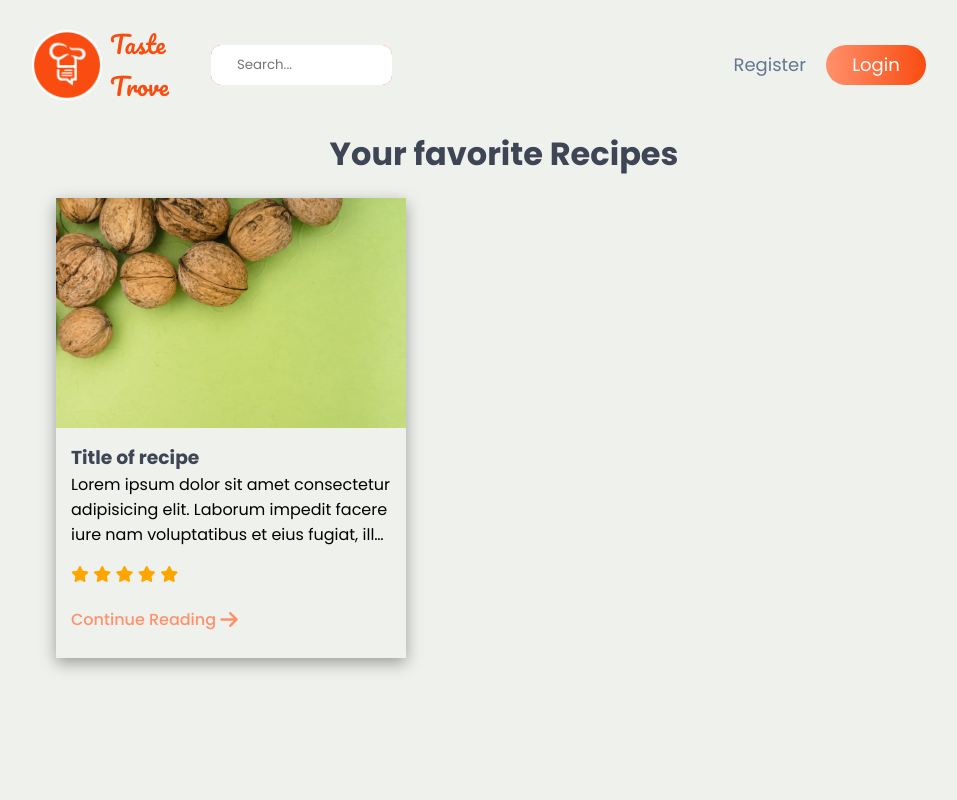
After one commit to Kaushal672/taste-trove, a PHP site: page /favorite-recipe/favorite-recipe.html in a window 1280 px wide. The commit adds this page. Shown: the whole page, without its empty margins (136-1093 px from the left). Run offline with PHP 8.4, Linux system fonts and the light colour scheme.

Commit message:
add favorite page

```diff
--- /dev/null
+++ b/favorite-recipe/favorite-recipe.css
@@ -0,0 +1,30 @@
+@import url('https://fonts.googleapis.com/css2?family=Poppins:wght@400;500;700;800&family=Press+Start+2P&display=swap');
+* {
+    font-family: 'Poppins', sans-serif;
+    margin: 0;
+    padding: 0;
+}
+
+.wrapper {
+    display: flex;
+    flex-direction: column;
+    width: 100%;
+    align-items: center;
+    margin-top: 130px;
+    margin-bottom: 40px;
+}
+
+h1 {
+    margin-bottom: 20px;
+}
+
+.user-recipe-container {
+    display: grid;
+    grid-template-columns: 1fr 1fr 1fr 1fr;
+    gap: 20px;
+    width: 70%;
+}
+
+.favorite-card {
+    box-shadow: rgba(0, 0, 0, 0.35) 0px 5px 15px;
+}
--- /dev/null
+++ b/favorite-recipe/favorite-recipe.html
@@ -0,0 +1,79 @@
+<!DOCTYPE html>
+<html lang="en">
+    <head>
+        <meta charset="UTF-8" />
+        <meta name="viewport" content="width=device-width, initial-scale=1.0" />
+        <title>Document</title>
+        <link rel="stylesheet" href="./favorite-recipe.css" />
+        <link rel="stylesheet" href="../styles/style.css" />
+        <link
+            rel="stylesheet"
+            href="https://cdnjs.cloudflare.com/ajax/libs/font-awesome/6.5.2/css/all.min.css"
+            integrity="sha512-SnH5WK+bZxgPHs44uWIX+LLJAJ9/2PkPKZ5QiAj6Ta86w+fsb2TkcmfRyVX3pBnMFcV7oQPJkl9QevSCWr3W6A=="
+            crossorigin="anonymous"
+            referrerpolicy="no-referrer" />
+        <script type="module" defer src="/js/script.js"></script>
+    </head>
+    <body>
+        <header>
+            <nav class="nav">
+                <div class="logo-container">
+                    <img src="/assets/logo13-circle.png" alt="" class="logo" />
+                    <h4>Taste Trove</h4>
+                </div>
+                <div class="search-bar_container">
+                    <label for="search">Search for stuff</label>
+                    <input
+                        id="search"
+                        type="search"
+                        placeholder="Search..."
+                        autofocus
+                        required />
+                    <button type="submit" class="search-btn">Go</button>
+                </div>
+                <ul class="nav-items">
+                    <li class="nav-item"><a href="/register">Register</a></li>
+                    <li class="nav-item login-btn">
+                        <a href="/login page/login.html">Login</a>
+                    </li>
+                </ul>
+            </nav>
+        </header>
+        <div class="wrapper">
+            <h1>Your favorite Recipes</h1>
+            <div class="user-recipe-container">
+                <div class="recipe-card favorite-card">
+                    <img src="../assets/banner2.jpg" alt="" />
+                    <div class="recipe-card__description">
+                        <h3>Title of recipe</h3>
+                        <p>
+                            Lorem ipsum dolor sit amet consectetur adipisicing
+                            elit. Laborum impedit facere iure nam voluptatibus
+                            et eius fugiat, illo blanditiis deleniti quis
+                            repudiandae deserunt aliquam beatae dolorem delectus
+                            odio maxime? Provident!
+                        </p>
+                        <div class="interactable">
+                            <div class="rating-star">
+                                <span class="fa-solid fa-star"></span>
+                                <span class="fa-solid fa-star"></span>
+                                <span class="fa-solid fa-star"></span>
+                                <span class="fa-solid fa-star"></span>
+                                <span class="fa-solid fa-star"></span>
+                            </div>
+                        </div>
+                    </div>
+                    <a href=""
+                        >Continue Reading
+                        <span
+                            class="fa-solid fa-arrow-right fa-lg"
+                            style="color: #ff916c"></span
+                    ></a>
+                    <span
+                        class="fa-regular fa-bookmark fa-2xl"
+                        style="color: #ff916c"></span>
+                </div>
+            </div>
+        </div>
+    </body>
+</html>
--- a/styles/style.css
+++ b/styles/style.css
@@ -1,3 +1,5 @@
+@import url('https://fonts.googleapis.com/css2?family=Poppins:wght@400;500;700;800&family=Press+Start+2P&display=swap');
+@import url('https://fonts.googleapis.com/css2?family=Pacifico&display=swap');
 * {
     font-family: 'Poppins', sans-serif;
     padding: 0;
@@ -87,6 +89,14 @@ header.grow {
 .nav-item:first-child {
     margin-left: auto;
 }
+.logo-link::before {
+    content: '';
+    position: absolute;
+    left: 0;
+    right: 0;
+    bottom: 0;
+    top: 0;
+}
 
 .nav-item {
     list-style: none;
@@ -114,6 +124,7 @@ header.grow {
     display: flex;
     width: 300px;
     align-items: center;
+    position: relative;
 }
 
 .logo-container > h4 {
@@ -580,14 +591,15 @@ button.active > span {
 .tabs-content {
     position: absolute;
     display: none;
-    margin-top: 20px;
+    margin-top: 40px;
 }
 
 .tabs-content > img {
     width: 350px;
     height: 250px;
     object-fit: cover;
-    box-shadow: rgba(100, 100, 111, 0.2) 0px 7px 29px 0px;
+    box-shadow: rgba(0, 0, 0, 0.25) 0px 14px 28px,
+        rgba(0, 0, 0, 0.22) 0px 10px 10px;
 }
 
 .tab-details {
```
Also changed, not shown: index.html (+2 -12 lines).
